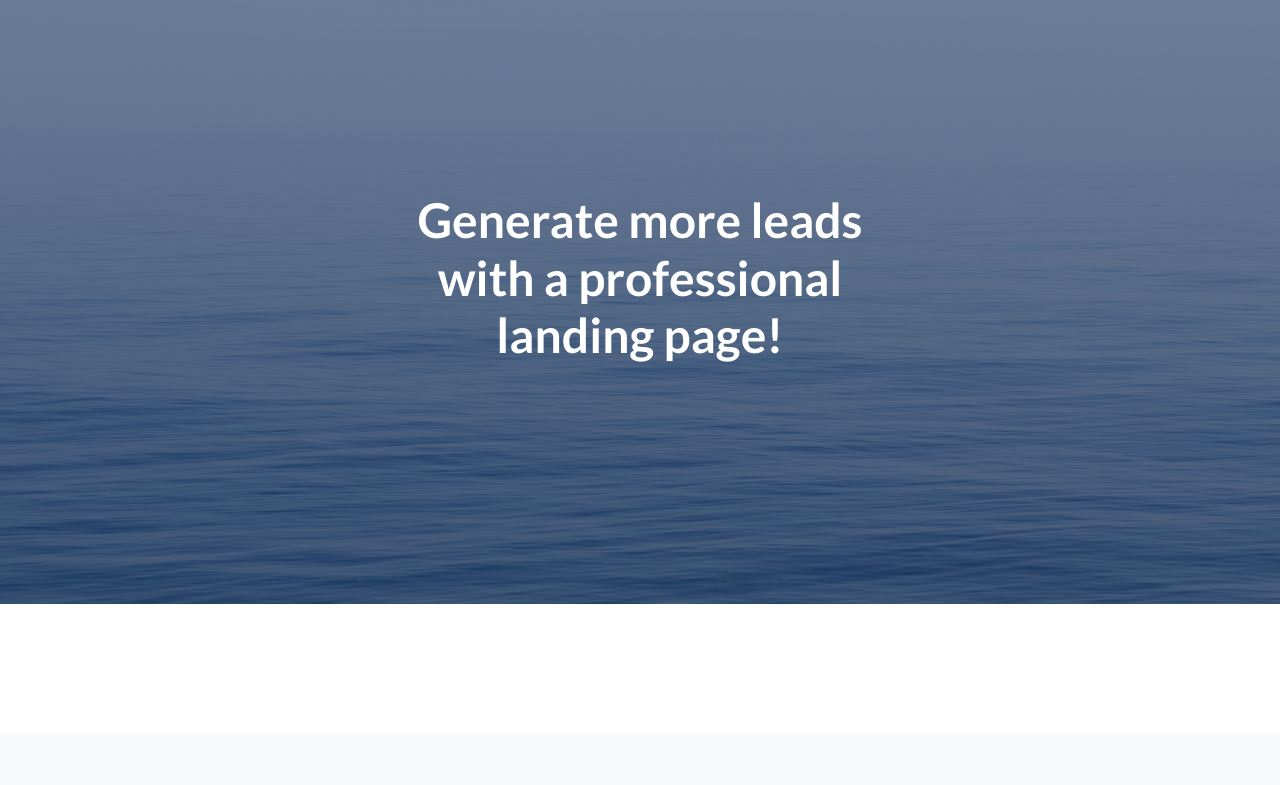
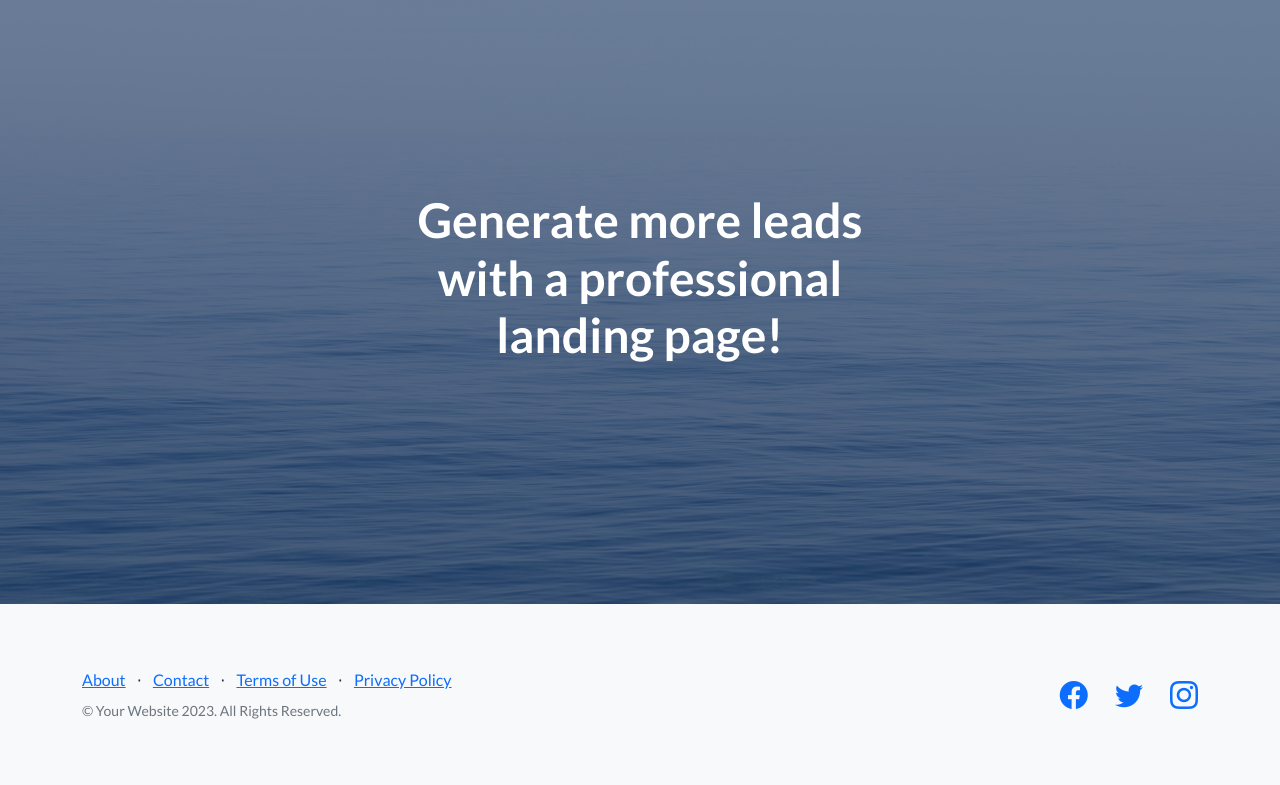
Before and after one commit to jjmoras1/django-54150, a Django app: page / in a window 1280 px wide. Shown: the part 67-852 px from the top of the page. Before the commit the page ends 671 px from the top, so only its background shows below. Run offline with Django 5.2, Linux system fonts and the light colour scheme; some libraries are stand-ins or nearby versions.

Commit message:
clase 19 playground intermedio

```diff
--- a/inicio/templates/inicio/index.html
+++ b/inicio/templates/inicio/index.html
@@ -47,8 +47,39 @@
             </div>
         </header>
         <!-- Icons Grid-->
+        <!-- Footer-->
+        <footer class="footer bg-light">
+            <div class="container">
+                <div class="row">
+                    <div class="col-lg-6 h-100 text-center text-lg-start my-auto">
+                        <ul class="list-inline mb-2">
+                            <li class="list-inline-item"><a href="#!">About</a></li>
+                            <li class="list-inline-item">⋅</li>
+                            <li class="list-inline-item"><a href="#!">Contact</a></li>
+                            <li class="list-inline-item">⋅</li>
+                            <li class="list-inline-item"><a href="#!">Terms of Use</a></li>
+                            <li class="list-inline-item">⋅</li>
+                            <li class="list-inline-item"><a href="#!">Privacy Policy</a></li>
+                        </ul>
+                        <p class="text-muted small mb-4 mb-lg-0">&copy; Your Website 2023. All Rights Reserved.</p>
+                    </div>
+                    <div class="col-lg-6 h-100 text-center text-lg-end my-auto">
+                        <ul class="list-inline mb-0">
+                            <li class="list-inline-item me-4">
+                                <a href="#!"><i class="bi-facebook fs-3"></i></a>
+                            </li>
+                            <li class="list-inline-item me-4">
+                                <a href="#!"><i class="bi-twitter fs-3"></i></a>
+                            </li>
+                            <li class="list-inline-item">
+                                <a href="#!"><i class="bi-instagram fs-3"></i></a>
+                            </li>
+                        </ul>
+                    </div>
+                </div>
+            </div>
+        </footer>
 
-        </footer>
         <!-- Bootstrap core JS-->
         <script src="https://cdn.jsdelivr.net/npm/bootstrap@5.2.3/dist/js/bootstrap.bundle.min.js"></script>
         <!-- Core theme JS-->
```
